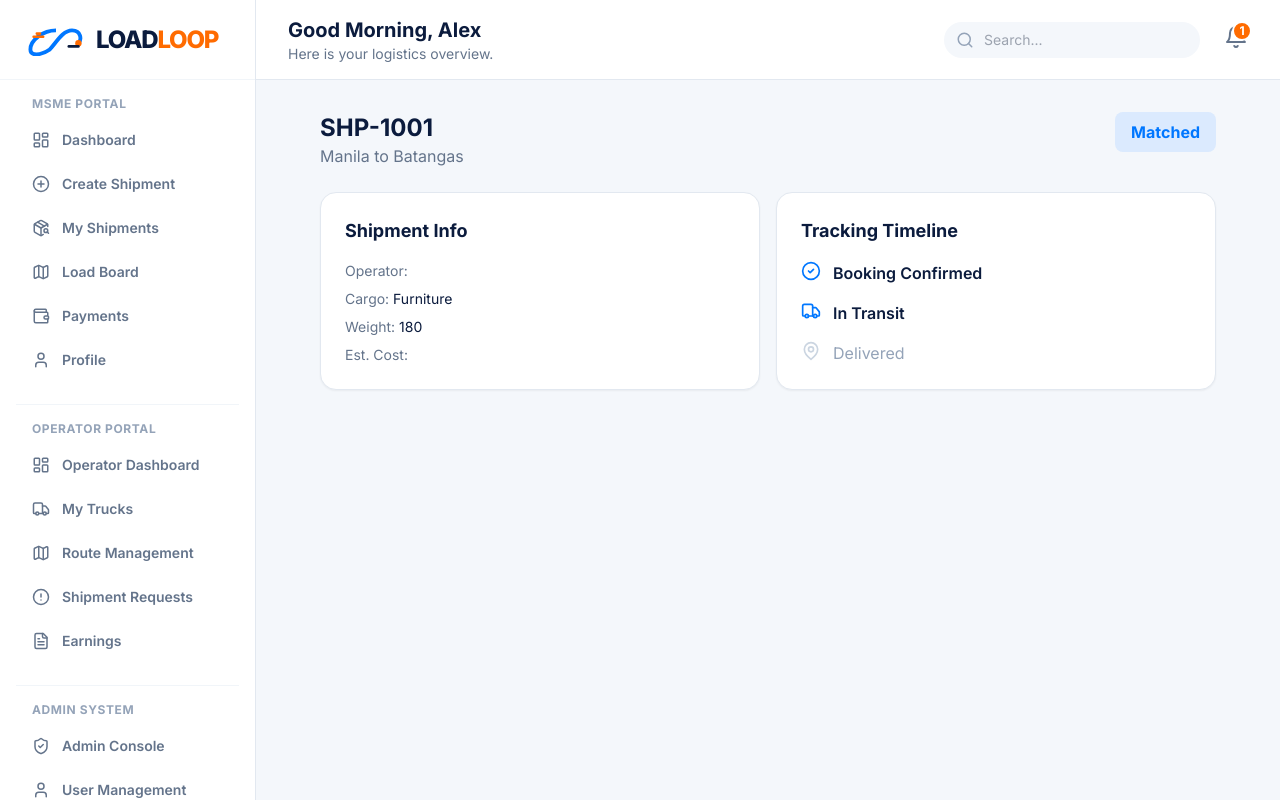
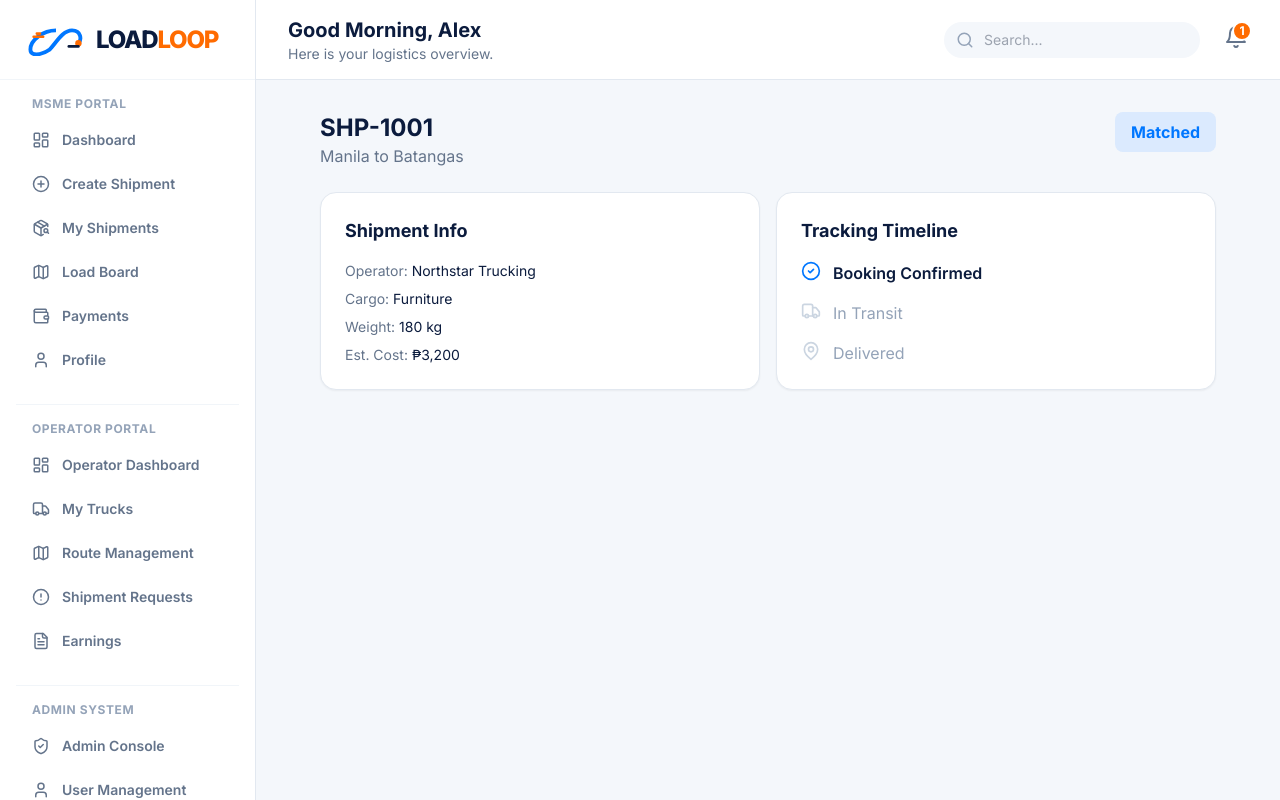
Before and after one commit to adiyel/loadloop-prototype, a Next.js app: page /dashboard/shipments/SHP-1001 in a window 1280 px wide. Built offline with nearby package versions, Linux system fonts and the light colour scheme.

Commit message:
Integrate bookings data into shipment details
Added bookings data to fetch associated booking details for the shipment, including cost and operator information.

```diff
--- a/app/dashboard/shipments/[id]/page.tsx
+++ b/app/dashboard/shipments/[id]/page.tsx
@@ -5,10 +5,13 @@ import { Truck, CheckCircle2, MapPin } from "lucide-react";
 
 export default function ShipmentDetails() {
   const { id } = useParams();
-  const { shipments } = useApp();
+  const { shipments, bookings } = useApp(); // Added bookings here
+
   const shipment = shipments.find(s => s.id === id);
+  if (!shipment) return notFound();
 
-  if (!shipment) return notFound();
+  // Find the booking associated with this shipment to get cost and operator
+  const booking = bookings.find(b => b.shipmentId === shipment.id);
 
   return (
     <div className="max-w-4xl mx-auto space-y-6">
@@ -24,10 +27,10 @@ export default function ShipmentDetails() {
         <div className="bg-white p-6 rounded-2xl shadow-sm border border-slate-200">
           <h2 className="font-bold text-lg mb-4 text-brand-navy">Shipment Info</h2>
           <div className="space-y-2 text-sm">
-            <p><span className="text-slate-500">Operator:</span> {shipment.operator}</p>
+            <p><span className="text-slate-500">Operator:</span> {booking ? booking.operator : "Unassigned"}</p>
             <p><span className="text-slate-500">Cargo:</span> {shipment.cargo}</p>
-            <p><span className="text-slate-500">Weight:</span> {shipment.weight}</p>
-            <p><span className="text-slate-500">Est. Cost:</span> {shipment.cost}</p>
+            <p><span className="text-slate-500">Weight:</span> {shipment.weight} kg</p>
+            <p><span className="text-slate-500">Est. Cost:</span> {booking ? `₱${booking.cost.toLocaleString()}` : "Pending Match"}</p>
           </div>
         </div>
 
@@ -35,7 +38,7 @@ export default function ShipmentDetails() {
           <h2 className="font-bold text-lg mb-4 text-brand-navy">Tracking Timeline</h2>
           <div className="space-y-4">
              <div className="flex gap-3"><CheckCircle2 className="text-brand-blue shrink-0" size={20}/> <div><p className="font-semibold">Booking Confirmed</p></div></div>
-             <div className="flex gap-3"><Truck className={shipment.status !== "Pending" ? "text-brand-blue" : "text-slate-300"} size={20}/> <div><p className={shipment.status !== "Pending" ? "font-semibold" : "text-slate-400"}>In Transit</p></div></div>
+             <div className="flex gap-3"><Truck className={shipment.status !== "Pending" && shipment.status !== "Matched" ? "text-brand-blue" : "text-slate-300"} size={20}/> <div><p className={shipment.status !== "Pending" && shipment.status !== "Matched" ? "font-semibold" : "text-slate-400"}>In Transit</p></div></div>
              <div className="flex gap-3"><MapPin className={shipment.status === "Delivered" ? "text-brand-blue" : "text-slate-300"} size={20}/> <div><p className={shipment.status === "Delivered" ? "font-semibold" : "text-slate-400"}>Delivered</p></div></div>
           </div>
         </div>
```
